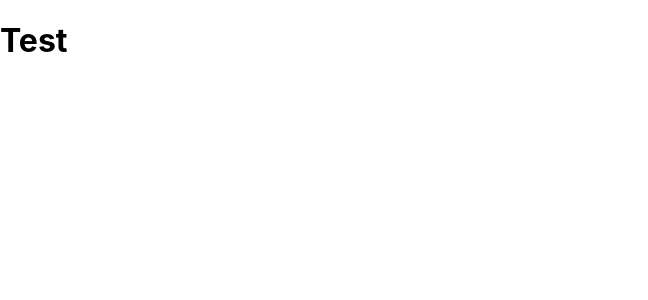
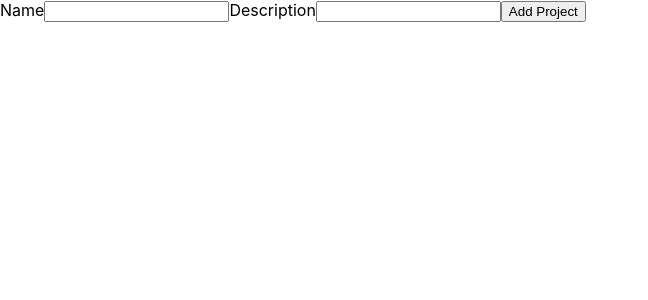
Before and after one commit to jleonen/react-project1, a React (Create React App) app: page / in a window 1280 px wide. Shown: the top 300 px of the page, without its empty margins (0-648 px from the left). Built offline with nearby package versions, Linux system fonts and the light colour scheme.

Commit message:
Added functionality to input project name and its description and tested to see if information gets sent to App.

```diff
--- a/src/App.js
+++ b/src/App.js
@@ -2,7 +2,14 @@ import React from "react";
 import AddProject from "./Components/AddProject";
 import InputProject from "./Components/InputProject";
 function App() {
-  return <h1>Test</h1>;
+  const newProjectHandler = function (name, description) {
+    console.log(name, description);
+  };
+  return (
+    <div>
+      <InputProject onAddProject={newProjectHandler} />
+    </div>
+  );
 }
 
 export default App;
--- a/src/Components/InputProject.js
+++ b/src/Components/InputProject.js
@@ -1,7 +1,34 @@
 import React, { useState } from "react";
 
-const InputProject = function () {
-  return;
+const InputProject = function (props) {
+  const [projectName, setProjectName] = useState("");
+  const [description, setDescription] = useState("");
+
+  const addNameHandler = (event) => {
+    setProjectName(event.target.value);
+  };
+
+  const addDescriptionHandler = (event) => {
+    event.preventDefault();
+    setDescription(event.target.value);
+  };
+
+  const addProjectHandler = (event) => {
+    event.preventDefault();
+    props.onAddProject(projectName, description);
+  };
+
+  return (
+    <div>
+      <form onSubmit={addProjectHandler}>
+        <label>Name</label>
+        <input type="text" onChange={addNameHandler}></input>
+        <label>Description</label>
+        <input type="text" onChange={addDescriptionHandler}></input>
+        <button type="submit">Add Project</button>
+      </form>
+    </div>
+  );
 };
 
 export default InputProject;
```
